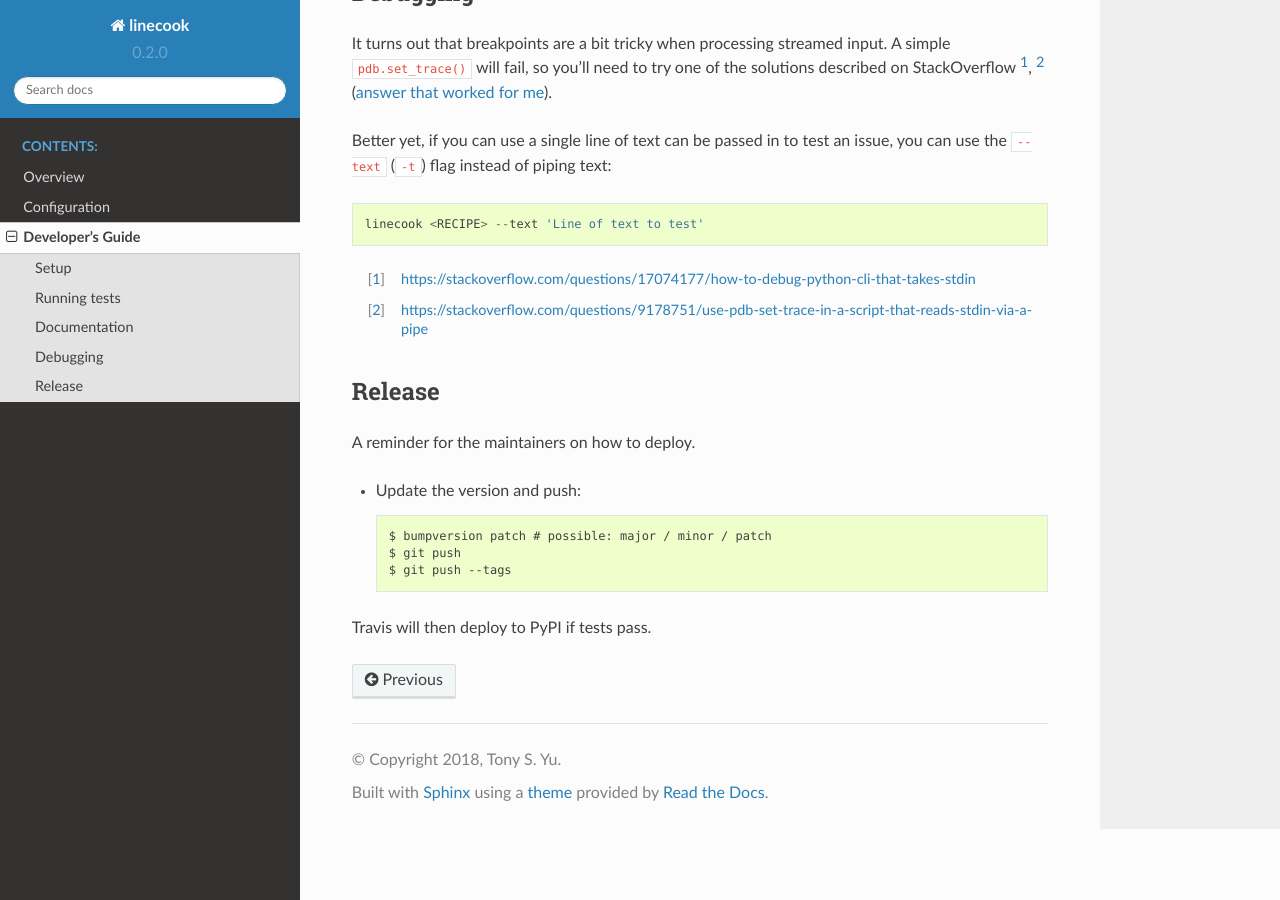
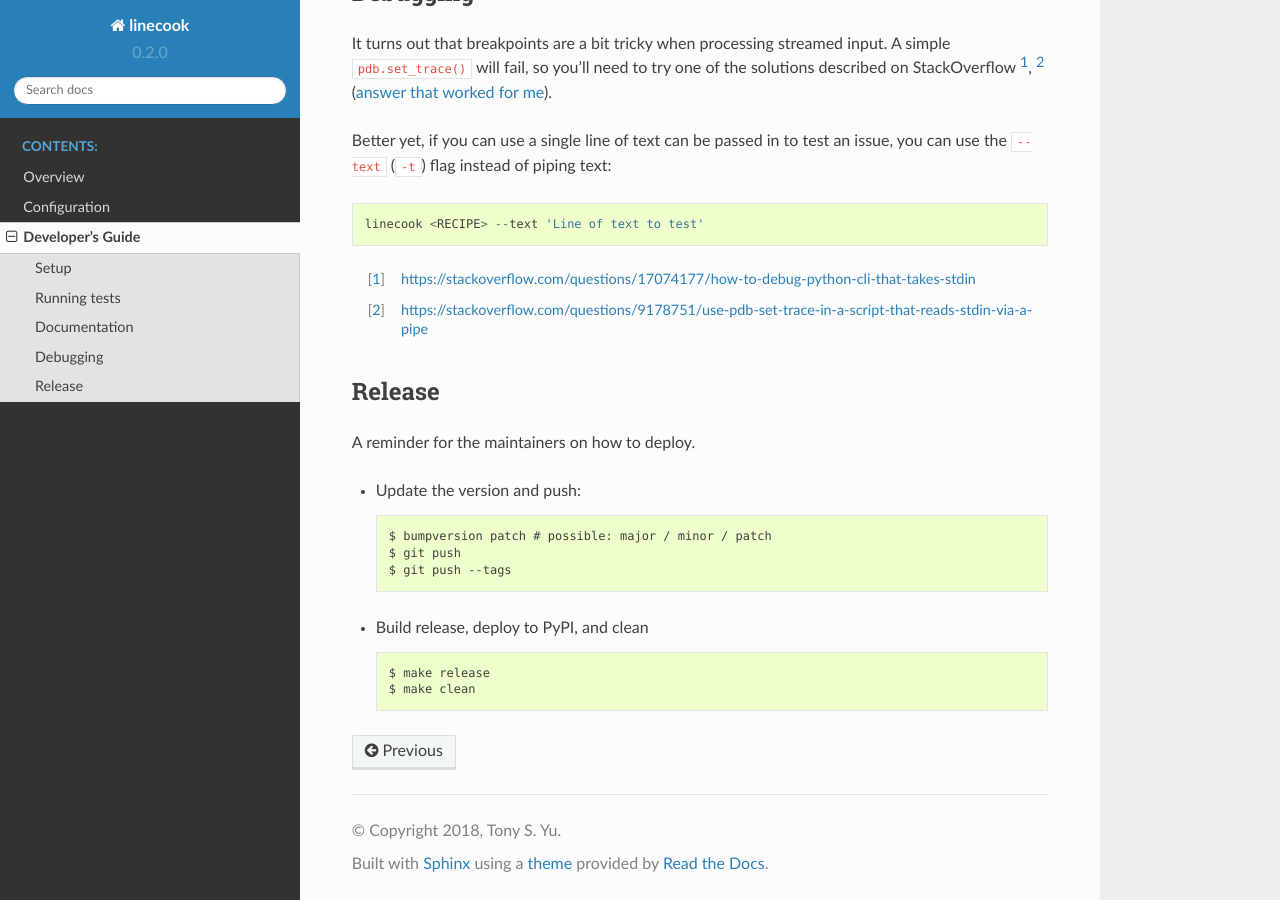
Before and after one commit to tonysyu/linecook, a Sphinx documentation site: the page built from docs/developer_guide.rst, in a window 1280 px wide and 900 px high, scrolled down 1157 px. Built offline with Sphinx 7.4.7 and the Read the Docs theme 2.0.0, drawn with Linux system fonts in a browser that asks for light colours; pages that are not in the unit, such as notebooks, are missing from menus.

Commit message:
Fix doc build
Sphinx 2.x raises `ImportError: cannot import name 'apidoc'`

```diff
--- a/docs/conf.py
+++ b/docs/conf.py
@@ -184,7 +184,7 @@ def run_apidoc(_):
 
     apidoc_args = options + ['-o', api_docs_dir, package_dir] + exclude_dirs
     # `None` fixes Sphinx 1.7.1 issue introduced in sphinx-doc/sphinx#4615
-    apidoc.main(None, apidoc_args)
+    apidoc.main(apidoc_args)
 
 
 def setup(app):
--- a/docs/developer_guide.rst
+++ b/docs/developer_guide.rst
@@ -73,4 +73,7 @@ A reminder for the maintainers on how to deploy.
     $ git push
     $ git push --tags
 
-Travis will then deploy to PyPI if tests pass.
+- Build release, deploy to PyPI, and clean ::
+
+    $ make release
+    $ make clean
--- a/setup.py
+++ b/setup.py
@@ -25,7 +25,7 @@ install_requires = [
 ]
 
 docs_require = [
-    'sphinx',
+    'sphinx < 2',
     'sphinx-autobuild',
     'sphinx_rtd_theme',
     'sphinxcontrib-napoleon',
```
Also changed, not shown: 1 other file.
